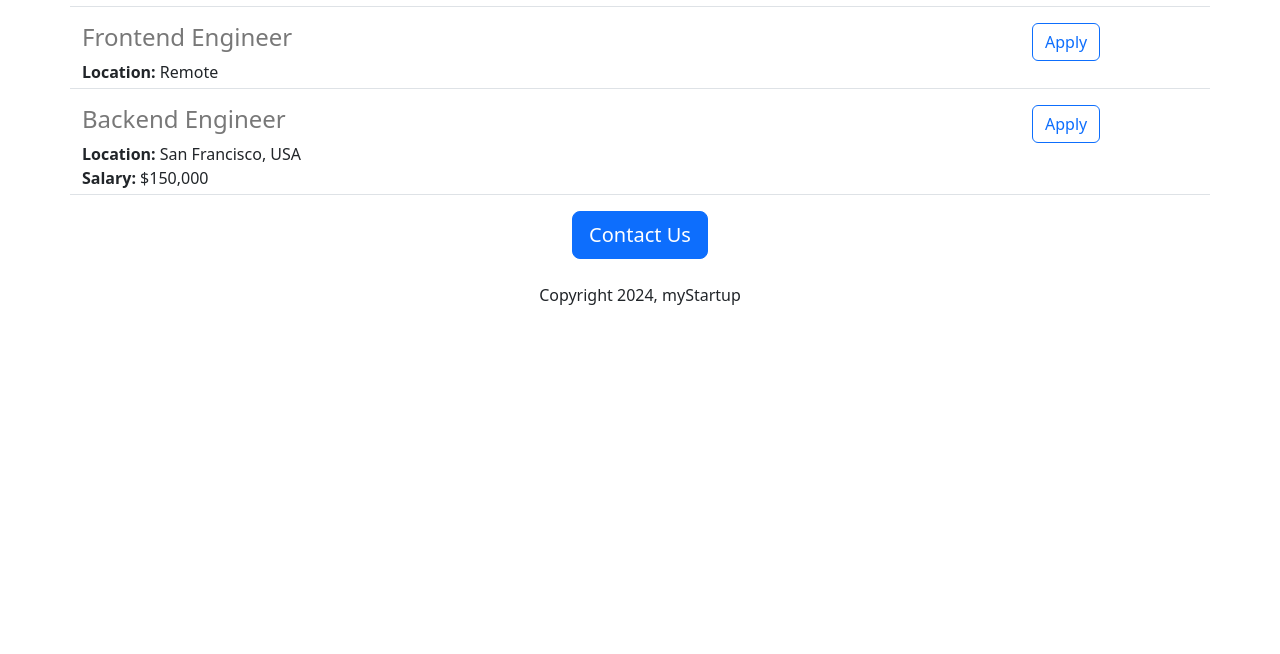
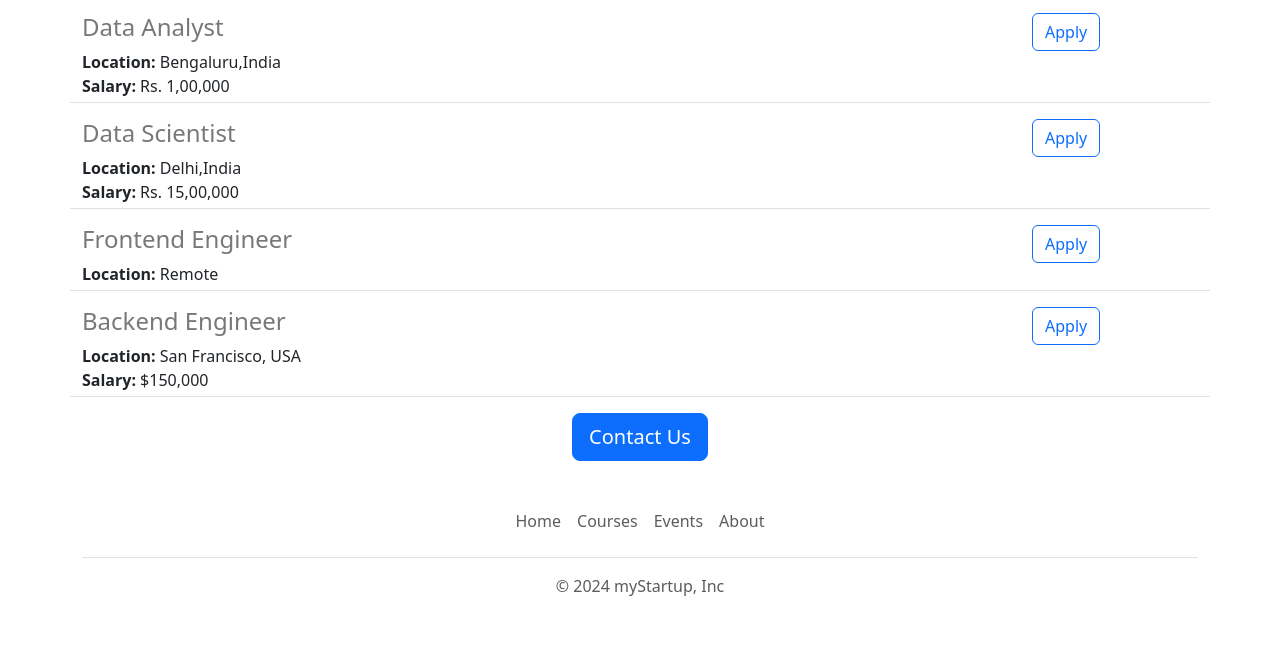
Before and after one commit to nsuryaa/careers-website-v2, a Flask app: page / in a window 1280 px wide. Shown: the part 897-1551 px from the top of the page. Before the commit the page ends 1202 px from the top, so only its background shows below. Run offline with Flask 3, Linux system fonts and the light colour scheme.

Commit message:
functional improvements

```diff
--- /dev/null
+++ b/templates/footer.html
@@ -0,0 +1,27 @@
+<div class="container">
+  <footer class="py-3 my-4">
+    <ul class="nav justify-content-center border-bottom pb-3 mb-3">
+      <li class="nav-item">
+        <a target="_blank" href="#" class="nav-link px-2 text-body-secondary"
+          >Home</a
+        >
+      </li>
+      <li class="nav-item">
+        <a target="_blank" href="#" class="nav-link px-2 text-body-secondary"
+          >Courses</a
+        >
+      </li>
+      <li class="nav-item">
+        <a target="_blank" href="#" class="nav-link px-2 text-body-secondary"
+          >Events</a
+        >
+      </li>
+      <li class="nav-item">
+        <a target="_blank" href="#" class="nav-link px-2 text-body-secondary"
+          >About</a
+        >
+      </li>
+    </ul>
+    <p class="text-center text-body-secondary">&copy; 2024 myStartup, Inc</p>
+  </footer>
+</div>
--- a/templates/home.html
+++ b/templates/home.html
@@ -15,33 +15,48 @@
         height: 360px;
         width: 100%;
         object-fit: cover;
+        margin-bottom: 16px;
       }
     </style>
   </head>
   <body>
+    {% include 'nav.html' %}
+    <img
+      class="img-fluid"
+      id="banner"
+      src="http://127.0.0.1:5000/static/banner.jpg"
+    />
     <div class="container">
       <h1 class="text-center mt-2 mb-4">{{company_name}} Careers</h1>
-      <img
-        class="img-fluid"
-        id="banner"
-        src="http://127.0.0.1:5000/static/banner.jpg"
-      />
-      <h2 class="text-center mt-2 mb-4">About myStartup</h2>
-      <p class="lead">
-        Lorem ipsum dolor sit amet, consectetur adipiscing elit, sed do eiusmod
-        tempor incididunt ut labore et dolore magna aliqua. Ut enim ad minim
-        veniam, quis nostrud exercitation ullamco laboris nisi ut aliquip ex ea
-        commodo consequat. Duis aute irure dolor in reprehenderit in voluptate
-        velit esse cillum dolore eu fugiat nulla pariatur. Excepteur sint
-        occaecat cupidatat non proident, sunt in culpa qui officia deserunt
-        mollit anim id est laborum.
-      </p>
+      <div class="row" style="margin-bottom: 16px">
+        <div class="col-md-6">
+          <p class="lead">
+            Lorem ipsum dolor sit amet, consectetur adipiscing elit, sed do
+            eiusmod tempor incididunt ut labore et dolore magna aliqua. Ut enim
+            ad minim veniam, quis nostrud exercitation ullamco laboris nisi ut
+            aliquip ex ea commodo consequat. Duis aute irure dolor in
+            reprehenderit in voluptate velit esse cillum dolore eu fugiat nulla
+            pariatur. Excepteur sint occaecat cupidatat non proident, sunt in
+            culpa qui officia deserunt mollit anim id est laborum.
+          </p>
+        </div>
+        <div class="d-none d-md-block col-md-6">
+          <img
+            src="/static/people.jpg"
+            style="height: 320px; border-radius: 4px"
+          />
+        </div>
+      </div>
       <h2 class="text-center mt-2 mb-4">Job Openings</h2>
       <div>{% for job in jobs %}{% include 'jobitem.html' %}{% endfor %}</div>
       <div class="text-center">
-        <button class="btn btn-primary btn-lg">Contact Us</button>
-        <p class="mt-4">Copyright 2024, myStartup</p>
+        <a
+          class="btn btn-primary btn-lg"
+          href="mailto:surya221211@gmail.com?subject=Question%20about%20Job%20Openings&body=My%20name%3A%20%3Cyour%20name%20here%3E%0D%0A%0D%0AMy%20question%3A%20%3Center%20question%20here%3E"
+          >Contact Us</a
+        >
       </div>
     </div>
+    {% include 'footer.html' %}
   </body>
 </html>
--- a/templates/jobitem.html
+++ b/templates/jobitem.html
@@ -8,7 +8,12 @@
     <div><b>Salary:</b> {{job['salary']}}</div>
     {% endif %}
   </div>
-  <div class="col-2">
-    <button type="button" class="btn btn-outline-primary">Apply</button>
+  <div class="col-2 padding-right:16px">
+    <a
+      href="mailto:mailto:surya221211@gmail.com?subject=Application%20for%20{{job['title']}}&body=My%20name%3A%20%3Cyour%20name%20here%3E%0D%0A%0D%0AMy%20Resume%20link%3A%20%3Cresume%20link%3E%0D%0A%0D%0AMy%20LinkedIn%20link%3A%20%3Clinkedin%20link%3E"
+      type="button"
+      class="btn btn-outline-primary float-right align-middle"
+      >Apply</a
+    >
   </div>
 </div>
--- /dev/null
+++ b/templates/nav.html
@@ -0,0 +1,15 @@
+<nav class="navbar shadow-sm fixed-top bg-white">
+  <div class="container-fluid">
+    <a class="navbar-brand" href="#">
+      <img
+        src="/static/logo.svg"
+        alt=""
+        width="30"
+        height="24"
+        class="d-inline-block align-text-top"
+      />
+      myStartup
+    </a>
+  </div>
+</nav>
+<div style="height: 56px"></div>
```
Also changed, not shown: static/logo.svg (added), 1 other file.
